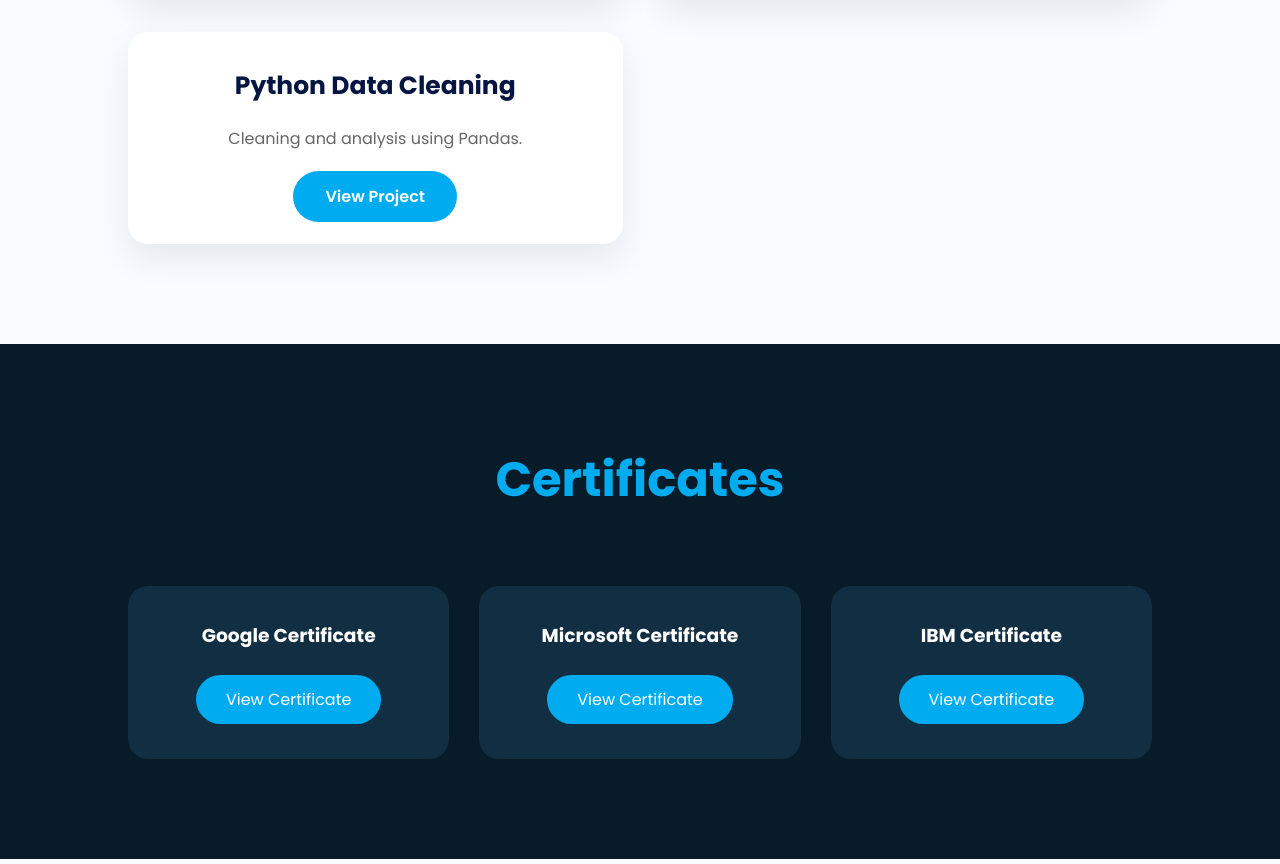
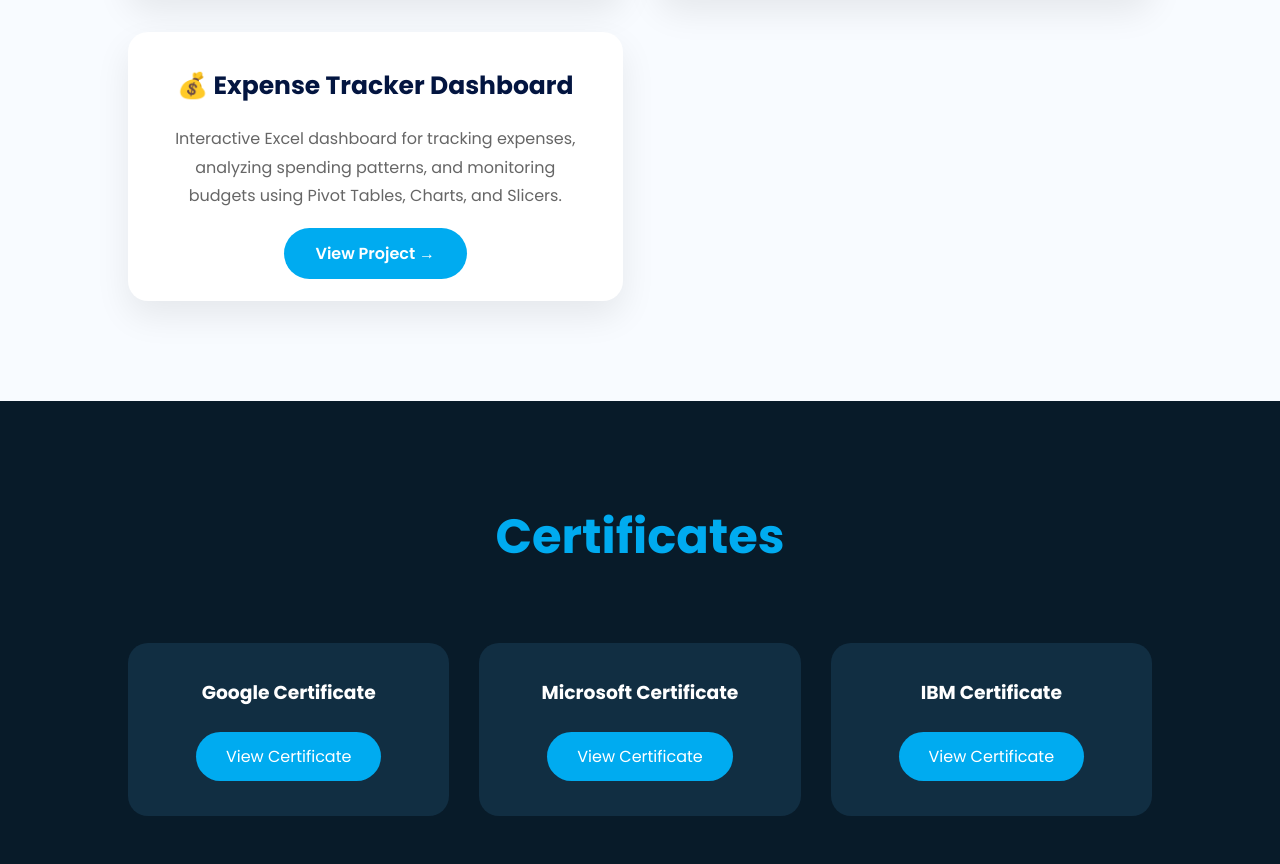
Before and after one commit to DIVYA-14a/portfolio, a plain HTML site: page index.html in a window 1280 px wide. Shown: the part 3137-4001 px from the top of the page. Drawn offline with nearby package versions, Linux system fonts and the light colour scheme.

Commit message:
Update index.html

```diff
--- a/index.html
+++ b/index.html
@@ -281,19 +281,21 @@
 
 <div class="project-card">
 
-<h3>Python Data Cleaning</h3>
+    <h3>💰 Expense Tracker Dashboard</h3>
 
-<p>
-Cleaning and analysis using Pandas.
-</p>
+    <p>
+        Interactive Excel dashboard for tracking expenses, analyzing spending patterns, and monitoring budgets using Pivot Tables, Charts, and Slicers.
+    </p>
 
-<a href="#" class="btn">
-View Project
-</a>
+    <a href="YOUR_GITHUB_REPOSITORY_LINK"
+       target="_blank"
+       class="btn">
+        View Project →
+    </a>
 
 </div>
 
-</div>
+
 
 </section>
 
```
